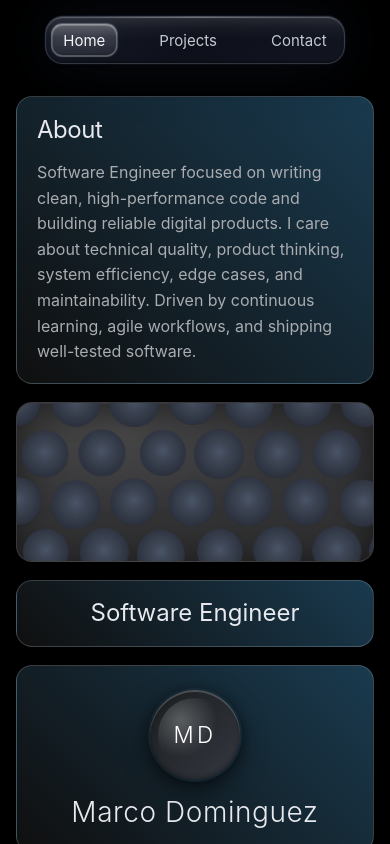
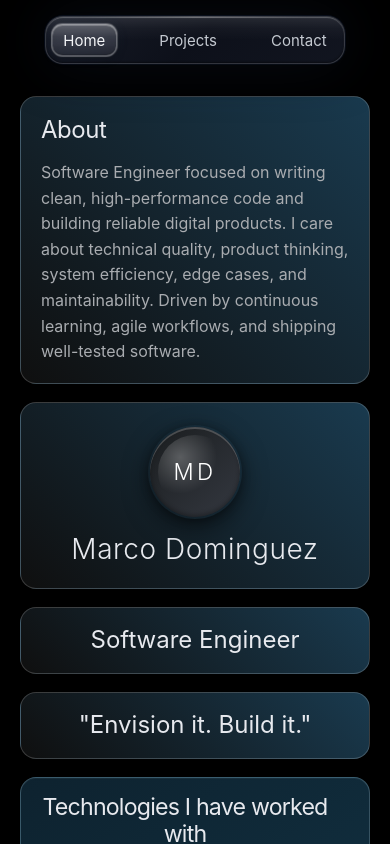
Before and after one commit to Marcodggz/portfolio, a React (Vite) app: page / in a window 390 px wide. Shown: the top 844 px of the page. Built offline with nearby package versions, Linux system fonts and the light colour scheme.

Commit message:
refactor(styles): remove dead and redundant CSS

```diff
--- a/src/components/home/AbstractImage/AbstractImage.module.css
+++ b/src/components/home/AbstractImage/AbstractImage.module.css
@@ -362,11 +362,3 @@
   pointer-events: none;
   z-index: 10;
 }
-
-/* The reflection SHEEN, sitting above the spheres. Screen-blended and kept
-   subtle + focused so nearby beads brighten as the flashlight passes — without
-   washing the field as a flat overlay, and with no ring, donut or hard edge.
-   It shares --px / --py / --intensity with the source beneath. */
-.sheen {
-  display: none;
-}
--- a/src/components/home/Skills/Skills.module.css
+++ b/src/components/home/Skills/Skills.module.css
@@ -108,7 +108,7 @@
   left: 50%;
   z-index: 4;
 
-  padding: 3px 8p;
+  padding: 3px 8px;
   border: 1px solid rgba(255, 255, 255, 0.08);
   border-radius: 6px;
 
--- a/src/pages/Contact/Contact.module.css
+++ b/src/pages/Contact/Contact.module.css
@@ -25,15 +25,14 @@
     "contact-me  contact-me";
 }
 
-@media (max-width: 900px) {
+/* ── Tablet landscape ≥ 768px and ≤ 900px ─────────────── */
+@media (min-width: 768px) and (max-width: 900px) {
   .flexContactContainer {
     width: min(100% - 2rem, 740px);
     max-width: 740px;
     padding: 0 10px;
   }
-}
 
-@media (min-width: 768px) and (max-width: 900px) {
   .gridContact {
     grid-template-columns: repeat(3, 1fr);
     grid-template-rows: auto;
@@ -44,6 +43,7 @@
   }
 }
 
+/* ── Tablet portrait ≥ 361px and ≤ 767px ─────────────── */
 @media (min-width: 361px) and (max-width: 767px) {
   .gridContact {
     grid-template-columns: repeat(2, 1fr);
@@ -55,6 +55,15 @@
   }
 }
 
+/* ── Mobile ≤ 600px ─────────────────────────────────────── */
+@media (max-width: 600px) {
+  .flexContactContainer {
+    width: min(100% - 1rem, 700px);
+    padding: 0 10px;
+  }
+}
+
+/* ── Small mobile ≤ 360px ───────────────────────────────── */
 @media (max-width: 360px) {
   .gridContact {
     grid-template-columns: 1fr;
@@ -65,10 +74,3 @@
       "contact-me";
   }
 }
-
-@media (max-width: 600px) {
-  .flexContactContainer {
-    width: min(100% - 1rem, 700px);
-    padding: 0 10px;
-  }
-}
--- a/src/pages/Home/Home.module.css
+++ b/src/pages/Home/Home.module.css
@@ -125,44 +125,3 @@
     min-height: 160px;
   }
 }
-
-@media (max-width: 1180px) {
-  .home {
-    width: 100%;
-    padding: 16px 0 48px;
-  }
-
-  .homeContainer {
-    width: 100%;
-    max-width: 720px;
-    margin: 0 auto;
-    padding: 0 16px;
-  }
-
-  .homeGrid {
-    width: 100%;
-    display: grid;
-    grid-template-columns: 1fr;
-    grid-template-rows: none;
-    grid-auto-rows: auto;
-    gap: 18px;
-  }
-
-  .aboutMe,
-  .nameCard,
-  .webDev,
-  .vision,
-  .skills,
-  .certifications,
-  .abstractImage {
-    grid-column: 1 / -1;
-    grid-row: auto;
-    width: 100%;
-    min-width: 0;
-    max-width: 100%;
-  }
-
-  .abstractImage {
-    min-height: 160px;
-  }
-}
```
